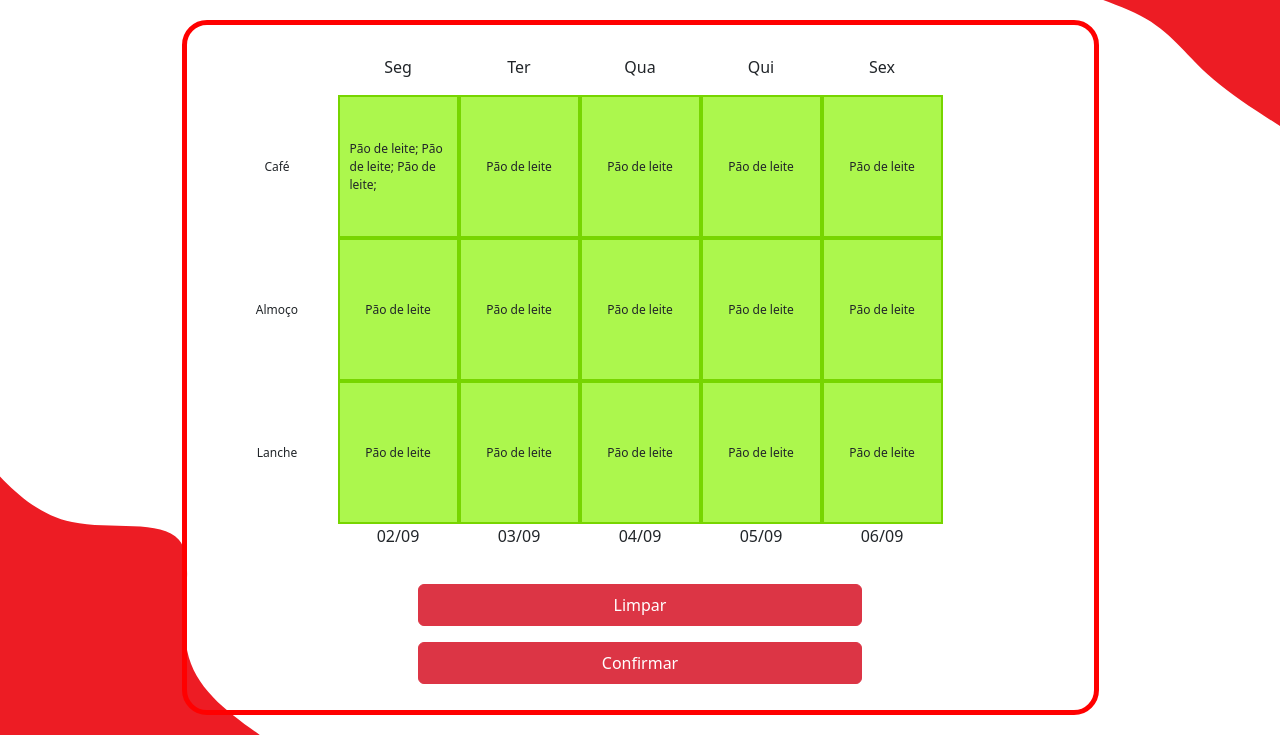
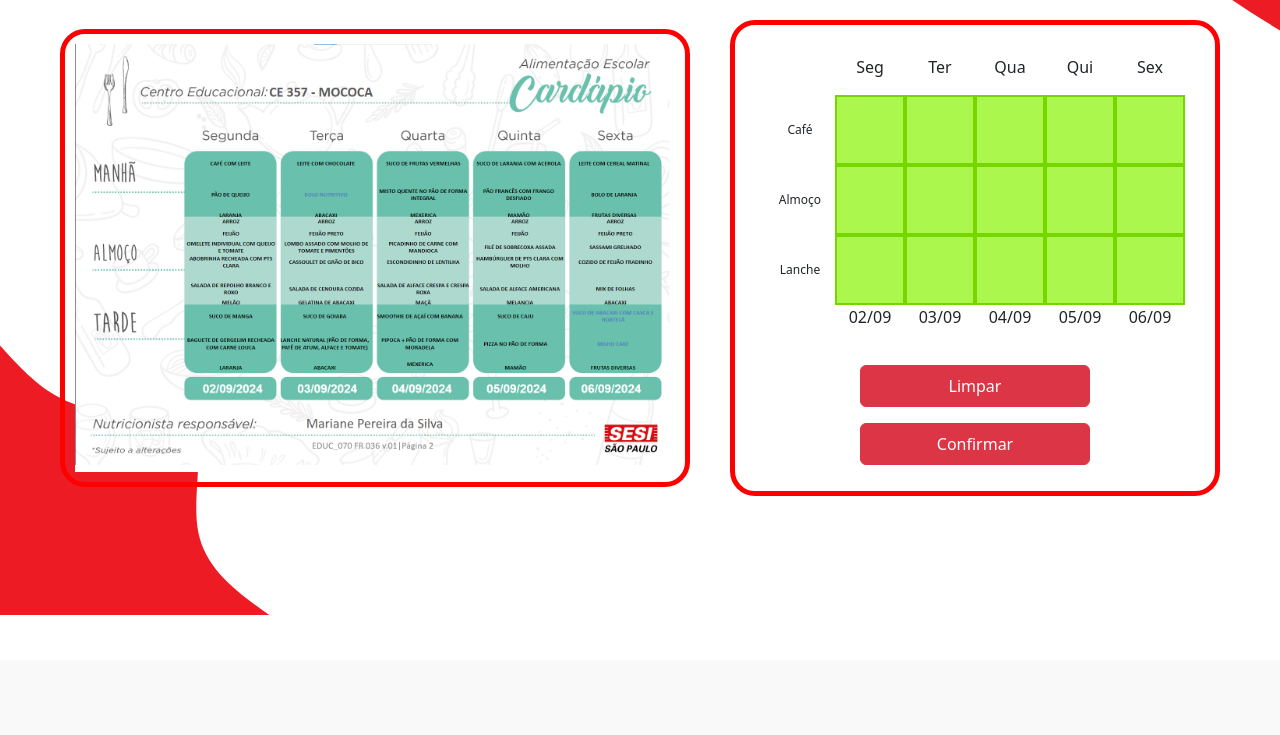
Before and after one commit to DaviGeraldoDev/Projeto-SESI, a Flask app: template Front/templates/Cardapio.html in a window 1280 px wide. Shown: the part 140-875 px from the top of the page. After the commit the page ends 755 px from the top, so only its background shows below. Run offline with Flask 3, Linux system fonts and the light colour scheme; the template is opened without the code that fills it, so the values that code supplies are empty.

Commit message:
mod card

```diff
--- a/Front/js/cardapio.js
+++ b/Front/js/cardapio.js
@@ -1,7 +1,6 @@
 function render_refeicao(refeicao, diaSemana){
     const div = document.createElement('div')
     div.setAttribute('class', 'refeicaoAtiva')
-    div.textContent = refeicao
     diaSemana.appendChild(div)
 }
 
--- a/Front/styles/cardapio.css
+++ b/Front/styles/cardapio.css
@@ -36,6 +36,17 @@
     width: auto;
 }
 
+main{
+    display: flex;
+    align-items: center;
+    justify-content: space-around;
+}
+
+.img_cardapio{
+    width: 600px;
+    height: auto;
+}
+
 .est_cardapio{
     display: flex;
     flex-direction: column;
@@ -50,7 +61,7 @@
 #cardapio{
     display: flex;
     margin: 20px;
-    padding-right: 121px;
+
 }
 
 .diaSemana{
@@ -64,8 +75,8 @@
     display: flex;
     align-items: center;
     justify-content: center;
-    width: 121px;
-    height: 143px;
+    width: 70px;
+    height: 70px;
     padding: 10px;
     font-size: 12px;
 }
@@ -74,8 +85,8 @@
     display: flex;
     align-items: center;
     justify-content: center;
-    width: 121px;
-    height: 143px;
+    width: 70px;
+    height: 70px;
     padding: 10px;
     background-color: #acf74d;
     border: solid #77d500 2px;
--- a/Front/templates/Cardapio.html
+++ b/Front/templates/Cardapio.html
@@ -16,7 +16,10 @@
         <h1>Cardapio</h1>
         <img src="/Front/src/lua.png" class="Lua" id="MudarTema">
     </header>
-
+    <main>
+        <div class="est_cardapio">
+            <img src="/Front/src/cardapioTeste.png" alt="oirifwn" class="img_cardapio">
+        </div>
         <div class="est_cardapio">
             <div id="cardapio">
                 <div class="diaSemana">
@@ -24,11 +27,11 @@
                     <div class="refeicao">Almoço</div>
                     <div class="refeicao">Lanche</div>
                 </div>
-
             </div>
             <div class="btn btn-danger w-50 py-2 mb-3" id="bt_limpar">Limpar</div>
             <div class="btn btn-danger w-50 py-2 mb-3" id="bt_confirmar">Confirmar</div>
         </div>
+    </main>
 </body>
 <script src="/Front/js/cardapio.js"></script>
 </html>
```
Lines whose indentation alone changed are shown as unchanged.
